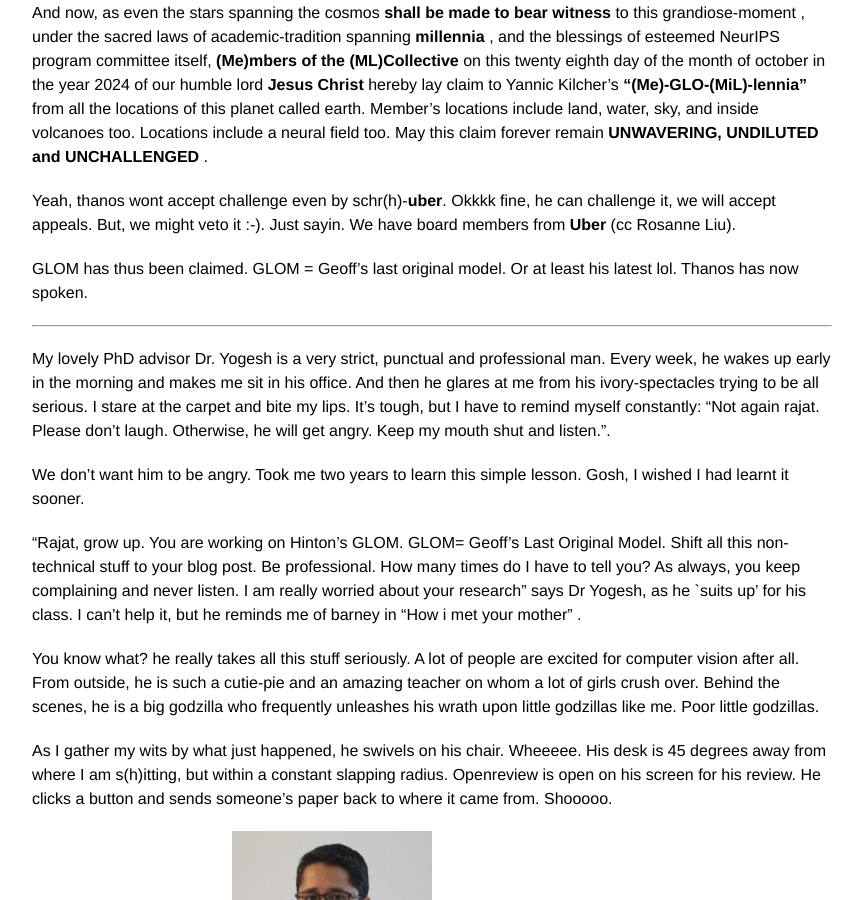
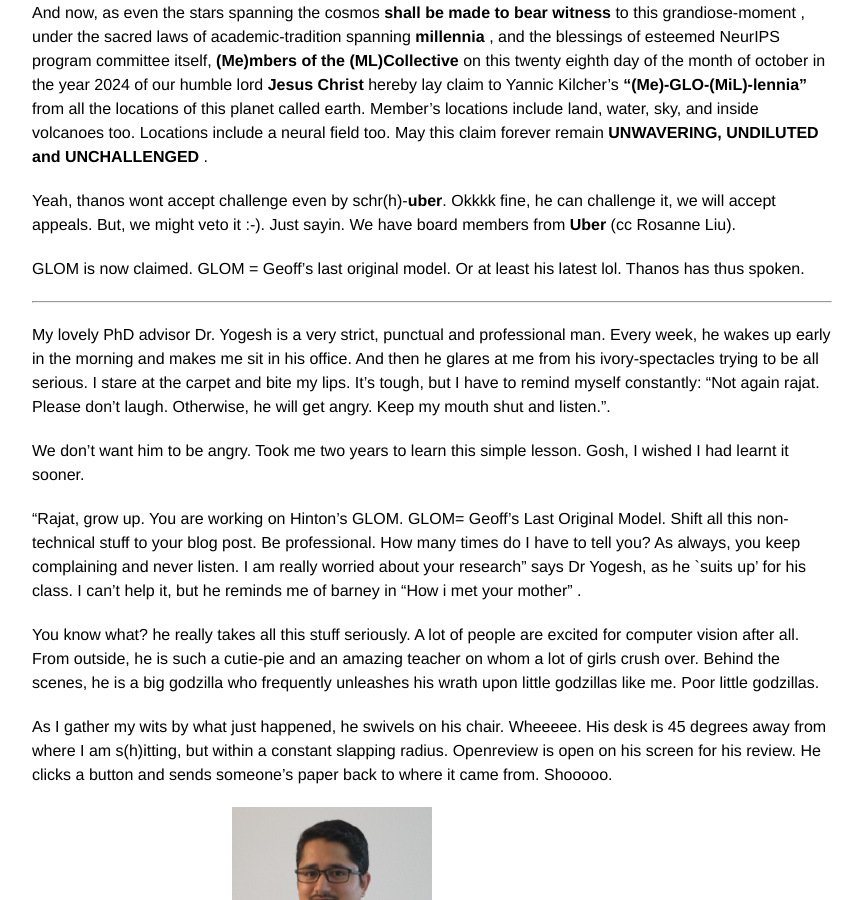
Before and after one commit to rajatmodi62/rajatmodi62.github.io, a Jekyll site: the page built from _posts/2024-10-26-hinton_apm.md, in a window 1280 px wide and 900 px high, scrolled down 1742 px. Shown: the whole window, without its empty margins (208-1069 px from the left). Built offline with Jekyll 4.4.1, drawn with Linux system fonts in a browser that asks for light colours; comment, search, counter and statistics services are not loaded; grey boxes are pictures that could not be loaded.

Commit message:
soft link blog

```diff
--- a/_posts/2024-10-26-hinton_apm.md
+++ b/_posts/2024-10-26-hinton_apm.md
@@ -31,7 +31,7 @@ And now, as even the stars spanning the cosmos <b> shall be made to bear witness
 
 Yeah, thanos wont accept challenge even by schr(h)-<b>uber</b>. Okkkk fine, he can challenge it, we will accept appeals. But, we might veto it :-). Just sayin. We have board members from <b>Uber</b> (cc Rosanne Liu).
 
-GLOM has thus been claimed. GLOM = Geoff's last original model. Or at least his latest lol. Thanos has now spoken.
+GLOM is now claimed. GLOM = Geoff's last original model. Or at least his latest lol. Thanos has thus spoken.
 
 ----------------
 
```
